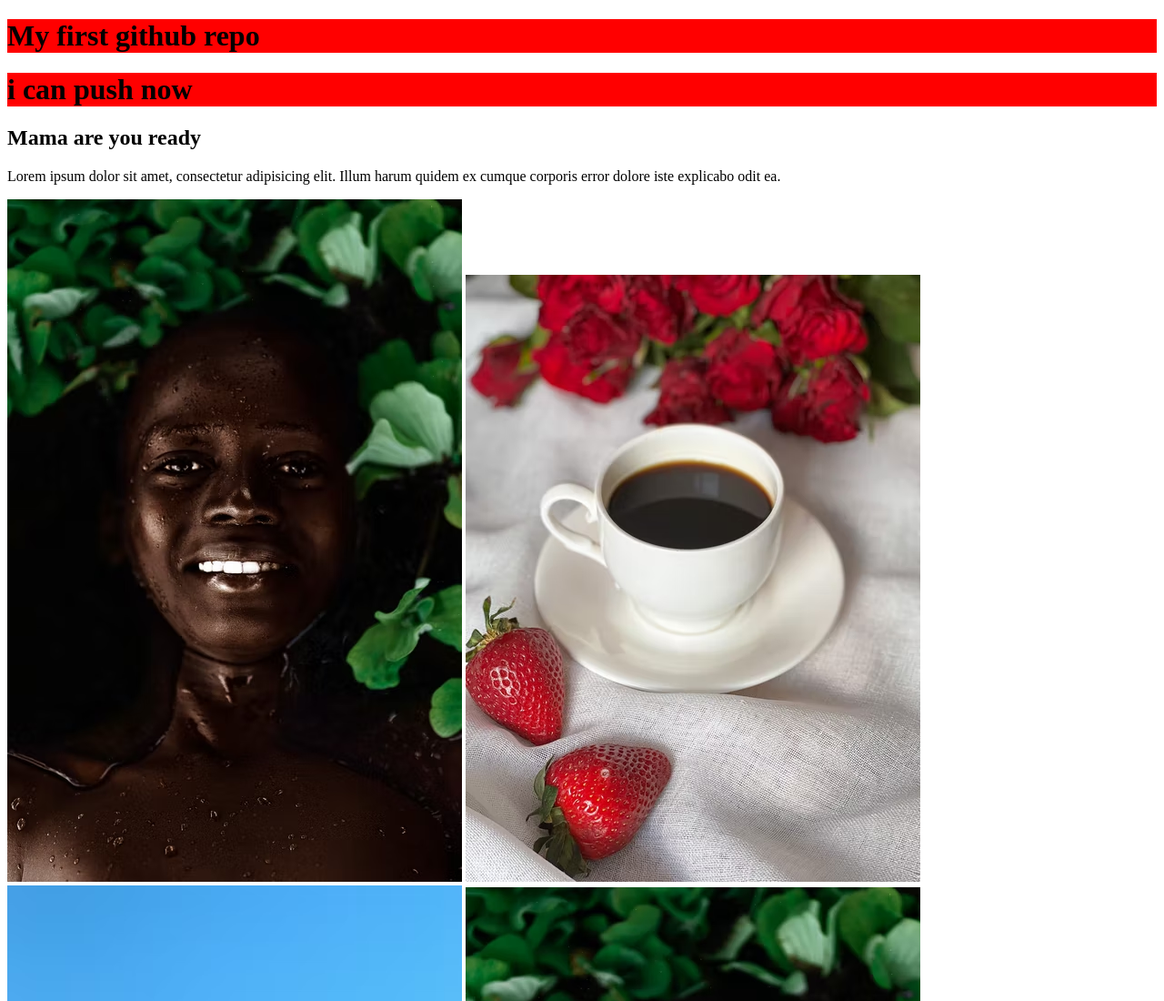
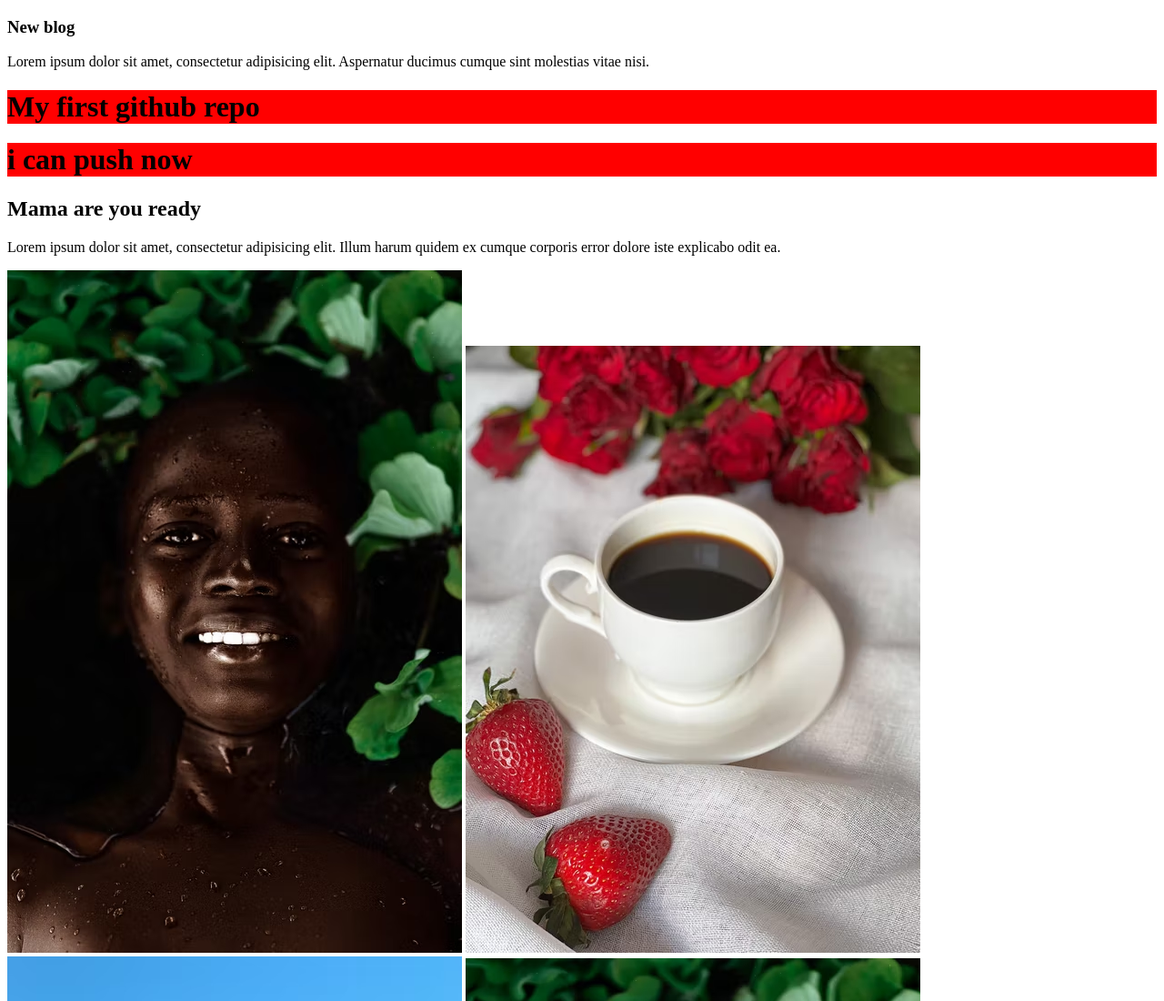
Before and after one commit to Rana2324/my-first-repo, a plain HTML site: page index.html in a window 1280 px wide. Shown: the top 1100 px of the page at 91% size. Drawn offline with Linux system fonts and the light colour scheme.

Commit message:
added new blog

```diff
--- a/index.html
+++ b/index.html
@@ -5,9 +5,13 @@
     <meta http-equiv="X-UA-Compatible" content="IE=edge">
     <meta name="viewport" content="width=device-width, initial-scale=1.0">
     <link rel="stylesheet" href="style.css">
-    <title>My first Github Repo</title>
+    <title>Dokumented change my frieng</title>
 </head>
 <body>
+    <div>
+        <h3>New blog</h3>
+        <p>Lorem ipsum dolor sit amet, consectetur adipisicing elit. Aspernatur ducimus cumque sint molestias vitae nisi.</p>
+    </div>
     <h1>My first github repo</h1>
     <h1>i can push now</h1>
     <h2>Mama are you ready</h2>
```
